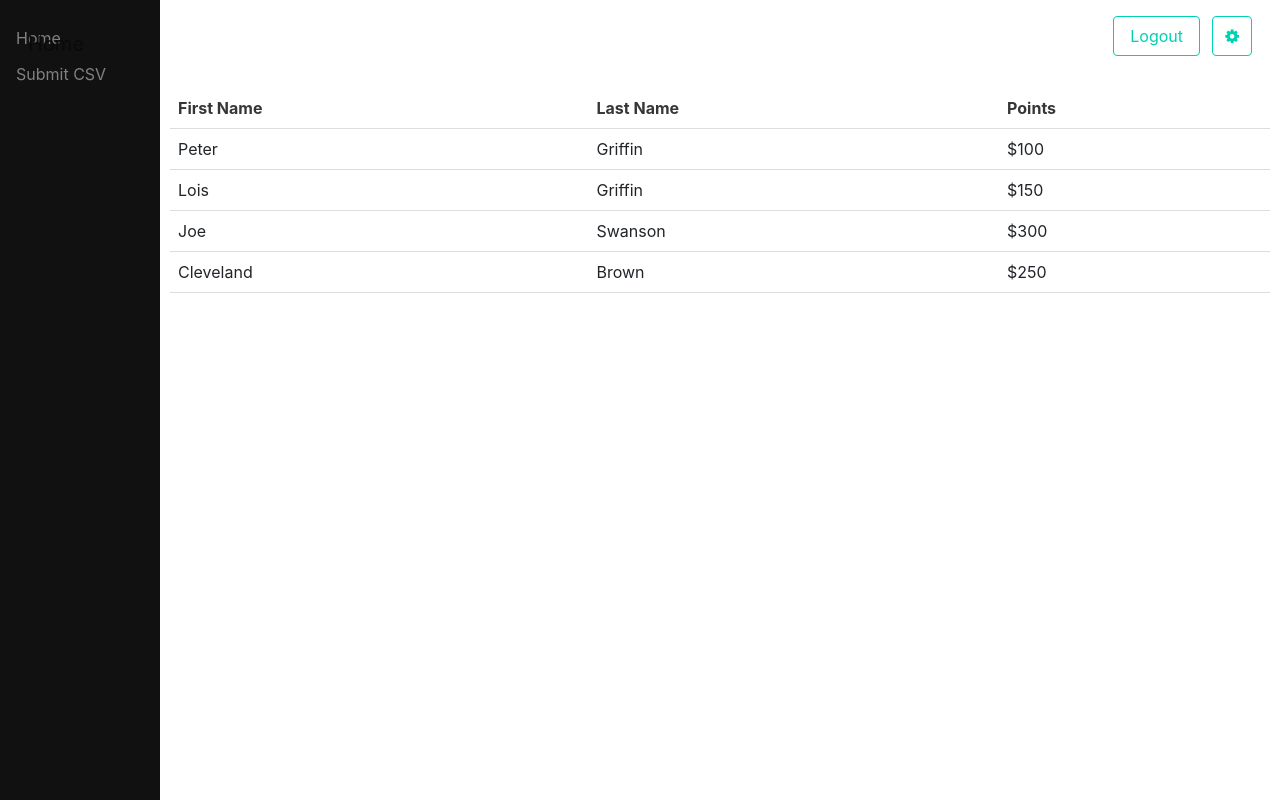
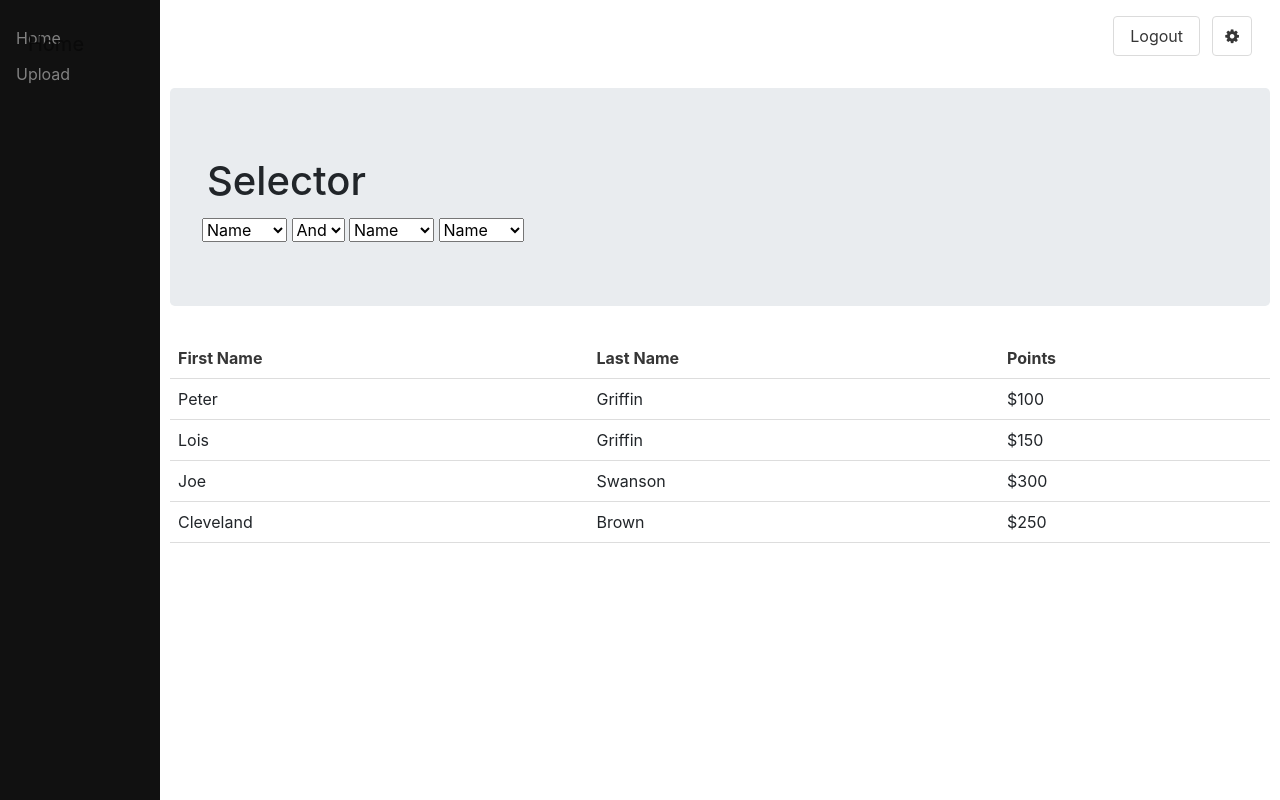
Before and after one commit to jeff-vincent/flask-csv-app, a Flask app: page / in a window 1280 px wide. Run offline with Flask 2, Linux system fonts and the light colour scheme; the visitor is signed in with stand-in values (Sample User, id 1); data comes from the database, SQL or seed files in the repository; both versions use the stored data as it was after the commit; some libraries are stand-ins or nearby versions.

Commit message:
Added first records to db

```diff
--- a/app.py
+++ b/app.py
@@ -90,17 +90,59 @@ def upload():
             csv_input = csv.DictReader(stream)
             items = []
             for row in csv_input:
+
+
+                #--------------------Parse Data----------------------#
                 property_location = row['Property Location']
-                print(property_location)
+                county = row['County']
+                municipality_name=row['Municipality Name']
+                block=row['Block']
+                lot=row['Lot']
+                qualifier=row['Qualifier']
+                owners_name=row['Owner(s) Name']
+                owners_city=row['Owner(s) City']
+                owners_state=row['Owner(s) State']
+                owners_zip=row['Owner(s) Zip']
+                owners_mailing_address=row['Owner(s) Mailing Address']
+
                 #------------------- CALL Address Clean-up API ---------------#
                 # data = {'address': property_location}
                 # r = requests.post('http://some-url.com', data)
                 # print(r.content)
 
+
+                #-----------------Insert Clean Record into MySQL------------#
+                Session = helpers.get_session()
+                _property = tabledef.Property(
+                    county=county,
+                    municipality_name=municipality_name,
+                    block=block,
+                    lot=lot,
+                    qualifier=qualifier,
+                    owners_name=owners_name,
+                    owners_city=owners_city,
+                    owners_state=owners_state,
+                    owners_zip=owners_zip,
+                    owners_mailing_address=owners_mailing_address)
+                Session.add(_property)
+                Session.close()
+
                 #------------------- Flask_Table -----------------------#
 
                 #-----------Sample Data-------------------#
-                estate = dict(name=row['Owner(s) Name'], description=property_location)
+                #Creating a dict to pass to Flask Tables
+                estate = dict(
+                    county=row['County'],
+                    municipality_name=row['Municipality Name'],
+                    block=row['Block'],
+                    lot=row['Lot'],
+                    qualifier=row['Qualifier'],
+                    owners_name=row['Owner(s) Name'],
+                    owners_city=row['Owner(s) City'],
+                    owners_state=row['Owner(s) State'],
+                    owners_zip=row['Owner(s) Zip'],
+                    owners_mailing_address=row['Owner(s) Mailing Address'])
+
                 items.append(estate)
 
                 # Populate the table
--- a/scripts/tabledef.py
+++ b/scripts/tabledef.py
@@ -36,17 +36,34 @@ class User(Base):
         return '<User %r>' % self.username
 
 class Property(Base):
-    __tablename__ = 'csv'
+    __tablename__ = 'property'
 
     id = Column(Integer, primary_key=True)
-    csv_column_1 = Column(String(5000))
-    csv_column_2 = Column(String(5000))
-    csv_column_3 = Column(String(5000))
+    county = Column(String(50))
+    municipality_name = Column(String(50))
+    block = Column(String(50))
+    lot = Column(String(50))
+    qualifier = Column(String(50))
+    owners_name = Column(String(100))
+    owners_city = Column(String(50))
+    owners_state = Column(String(50))
+    owners_zip = Column(String(50))
+    owners_mailing_address = Column(String(100))
 
+    def __repr__(self):
+        return '<Property %r>' % self.id
 
 class ItemTable(Table):
-    name = Col('Name')
-    description = Col('Description')
+    county = Col('County')
+    municipality_name = Col('Municipality Name')
+    block = Col('Block')
+    lot = Col('Lot')
+    qualifier = Col('Qualifier')
+    owners_name = Col('Owner\'s Name')
+    owners_city = Col('Owner\'s City')
+    owners_state = Col('Owner\'s State')
+    owners_zip = Col('Owner\'s Zip')
+    owners_mailing_address = Col('Owner\'s Mailing Address')
 
 
 
--- a/static/css/style.css
+++ b/static/css/style.css
@@ -13,6 +13,12 @@
   background: rgba(255,255,255,0.05);
   border: 1px solid rgba(255,255,255,0.3);
   border-radius: 10px;
+}
+
+.selector {
+  height: 100px;
+  width: 100%;
+  background-color: lightblue;
 }
 
 .settings-box {
--- a/templates/home.html
+++ b/templates/home.html
@@ -1,9 +1,11 @@
 {% extends "base.html" %}
 {% block body %}
 {% include "navbar.html" %}
+
 {% include "sidebar.html" %}
 
   <div class="main">
+      {% include "selector.html" %}
     <table>
         <tr>
           <th>First Name</th>
--- a/templates/navbar.html
+++ b/templates/navbar.html
@@ -15,12 +15,12 @@
         <div class="navbar-item">
           <div class="field is-grouped">
             <p class="control">
-              <a href="/logout" class="button is-primary is-outlined">
+              <a href="/logout" class="button is-secondary is-outlined">
                 <span>Logout</span>
               </a>
             </p>
             <p class="control">
-              <a href="/settings" class="button is-primary is-outlined">
+              <a href="/settings" class="button is-secondary is-outlined">
                 <span id="cog" class="icon">
                   <i class="fa fa fa-cog"></i>
                 </span>
--- /dev/null
+++ b/templates/selector.html
@@ -0,0 +1,36 @@
+<div class='jumbotron'>
+    <h1 style="padding:5px;">Selector</h1>
+
+    <select>
+            <option value="name">Name</option>
+            <option value="owner">Owner</option>
+            <option value="address">Address</option>
+            <option value="city">City</option>
+    </select>
+    <select>
+            <option value="name">And</option>
+            <option value="owner">Or</option>
+            <option value="">Not</option>
+            <option value="audi">Like</option>
+    </select>
+    <select>
+            <option value="name">Name</option>
+            <option value="owner">Owner</option>
+            <option value="address">Address</option>
+            <option value="city">City</option>
+            <option value="name">And</option>
+            <option value="owner">Or</option>
+            <option value="">Not</option>
+            <option value="audi">Like</option>
+    </select>
+    <select>
+            <option value="name">Name</option>
+            <option value="owner">Owner</option>
+            <option value="address">Address</option>
+            <option value="city">City</option>
+            <option value="name">And</option>
+            <option value="owner">Or</option>
+            <option value="">Not</option>
+            <option value="audi">Like</option>
+    </select>
+</div>
--- a/templates/sidebar.html
+++ b/templates/sidebar.html
@@ -1,4 +1,4 @@
 <div class="sidenav">
     <a href="/">Home</a>
-    <a href="/upload">Submit CSV</a>
+    <a href="/upload">Upload</a>
   </div>
--- a/templates/upload.html
+++ b/templates/upload.html
@@ -4,7 +4,7 @@
 {% include "sidebar.html" %}
 
 <div class="main">
-  <h1>Submit CSV</h1>
+  <h1>Upload</h1>
   <div class="upload-btn-wrapper">
       <button id="upload" class="btn btn-outline margin-top-15 margin-bottom-15 "> Upload CSV </button>
       <input type="file" id="fileInput"></input>
```
Also changed, not shown: templates/login.html (+6 -6 lines), accounts.db.
